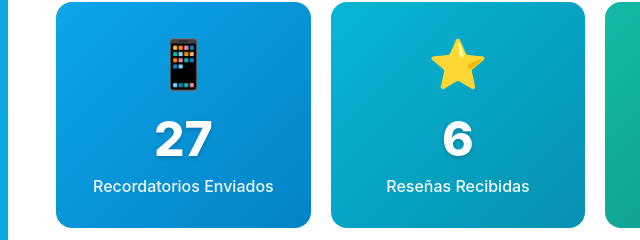
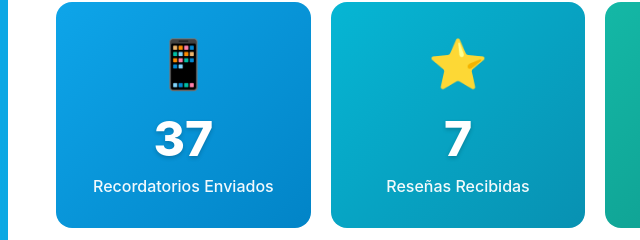
Before and after one commit to sebasai26/form_response, a plain HTML site: page index.html in a window 1280 px wide. Shown: the part 347-587 px from the top of the page, 182-822 px from the left. Drawn offline with Linux system fonts and the light colour scheme.

Commit message:
index.html

```diff
--- a/index.html
+++ b/index.html
@@ -517,10 +517,10 @@
         // CONFIGURACIÓN: EDITA SOLO ESTOS VALORES
         // ============================================
 
-        const recordatoriosEnviados = 27;  // Total de recordatorios enviados este mes
-        const resenasRecibidas = 6;       // Total de reseñas recibidas
+        const recordatoriosEnviados = 37;  // Total de recordatorios enviados este mes
+        const resenasRecibidas = 7;       // Total de reseñas recibidas
         const citasPerdidas = 0;           // Citas que no asistieron (ausencias)
-        const enlacesResenasEnviados = 27; // Enlaces de reseña enviados (normalmente = recordatorios)
+        const enlacesResenasEnviados = 36; // Enlaces de reseña enviados (normalmente = recordatorios)
 
         // Constantes para cálculos económicos
         const PRECIO_SESION = 30;              // Precio promedio por sesión en €
```
